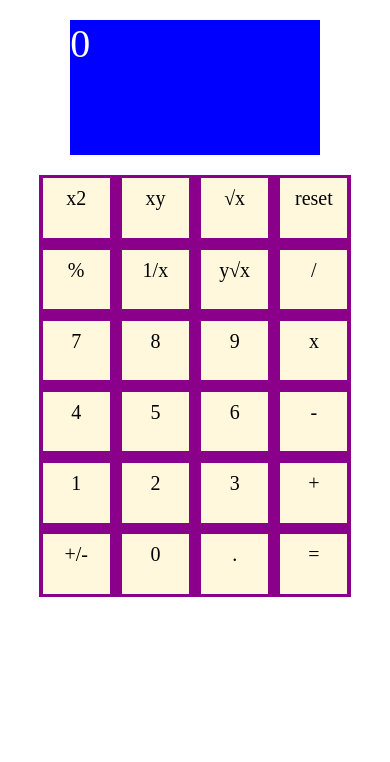
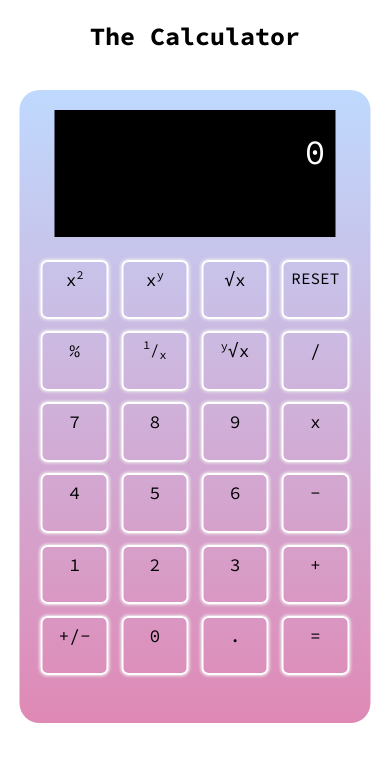
Before and after one commit to um-postolowicz/calculator, a PHP site: page / in a window 390 px wide. Shown: the top 762 px of the page. Run offline with PHP 8.4, Linux system fonts and the light colour scheme.

Commit message:
Add basic styles (mobile-first approach)

```diff
--- a/index.html
+++ b/index.html
@@ -4,22 +4,28 @@
     <meta charset="UTF-8" />
     <meta name="viewport" content="width=device-width, initial-scale=1.0" />
     <title>The Calculator</title>
+    <link rel="preconnect" href="https://fonts.gstatic.com" />
+    <link
+      href="https://fonts.googleapis.com/css2?family=Source+Code+Pro:wght@300;400;700&display=swap"
+      rel="stylesheet"
+    />
     <link rel="stylesheet" href="style.css" />
   </head>
   <body>
+    <h1 class="title">The Calculator</h1>
     <div class="calculator">
       <div class="screen">0</div>
       <div class="buttons">
-        <span class="squared button">x<span class="power-number">2</span></span>
-        <span class="power button">x<span class="power-number">y</span></span>
+        <span class="squared button">x<sup class="power-number">2</sup></span>
+        <span class="power button">x<sup class="power-number">y</sup></span>
         <span class="square-root button"><span>&radic;</span>x</span>
         <span class="reset button">reset</span>
         <span class="percent button">%</span>
         <span class="fraction button"
-          ><span class="power-number">1</span>/x</span
+          ><sup class="power-number">1</sup>/<sub>x</sub></span
         >
         <span class="root button"
-          ><span class="power-number">y</span><span>&radic;</span>x</span
+          ><sup class="power-number">y</sup><span>&radic;</span>x</span
         >
         <span class="division button">/</span>
         <span class="digit button">7</span>
--- a/style.css
+++ b/style.css
@@ -6,21 +6,52 @@
 
 html {
   font-size: 10px;
+  font-family: "Source Code Pro", monospace;
+}
+
+body {
+  position: relative;
+}
+
+.title {
+  margin-top: 20px;
+  text-align: center;
+  font-size: 2.5rem;
 }
 
 .calculator {
-  height: 80vh;
-  width: 80vw;
-  margin: 20px auto;
+  position: absolute;
+  top: 70px;
+  left: 50%;
+  transform: translateX(-50%);
+  height: 75vh;
+  width: 90vw;
+  background-image: linear-gradient(to top, #df89b5 0%, #bfd9fe 100%);
+  border-radius: 20px;
 }
 
 .screen {
-  background-color: blue;
   width: 80%;
   height: 20%;
   margin: 20px auto;
+  padding-right: 10px;
   color: white;
-  font-size: 4rem;
+  font-size: 3.5rem;
+  background-color: #000;
+  text-align: right;
+  line-height: 2.4;
+}
+
+.noSolution {
+  padding-right: 0;
+  line-height: 4;
+  text-align: center;
+  font-size: 2rem;
+}
+
+.twoSolutions {
+  font-size: 2.5rem;
+  line-height: 3.2;
 }
 
 .buttons {
@@ -32,15 +63,36 @@ html {
   justify-items: center;
   align-items: center;
   height: 50vh;
-  background-color: darkmagenta;
-  font-size: 2rem;
+  width: 90%;
+  margin: 0 auto;
+  font-size: 1.8rem;
+}
+
+.reset {
+  font-size: 1.6rem;
+  text-transform: uppercase;
 }
 
 .button {
   display: block;
-  background-color: cornsilk;
   width: 90%;
   height: 90%;
+  border: 2px solid white;
+  border-radius: 7px;
+  box-shadow: 0 0 3px 1px #eee;
   text-align: center;
   line-height: 2;
+  cursor: pointer;
 }
+
+.button:active {
+  background-color: white;
+}
+
+.fraction {
+  font-size: 1.5rem;
+}
+
+.power-number {
+  font-size: 1.2rem;
+}
```
Also changed, not shown: main.js (+28 -14 lines).
